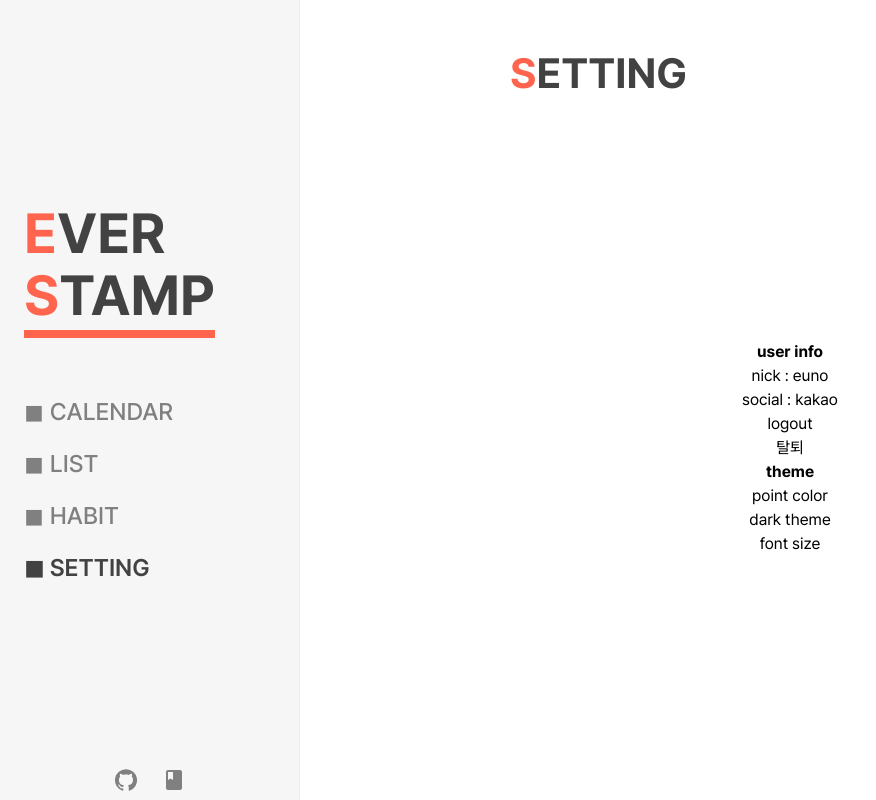
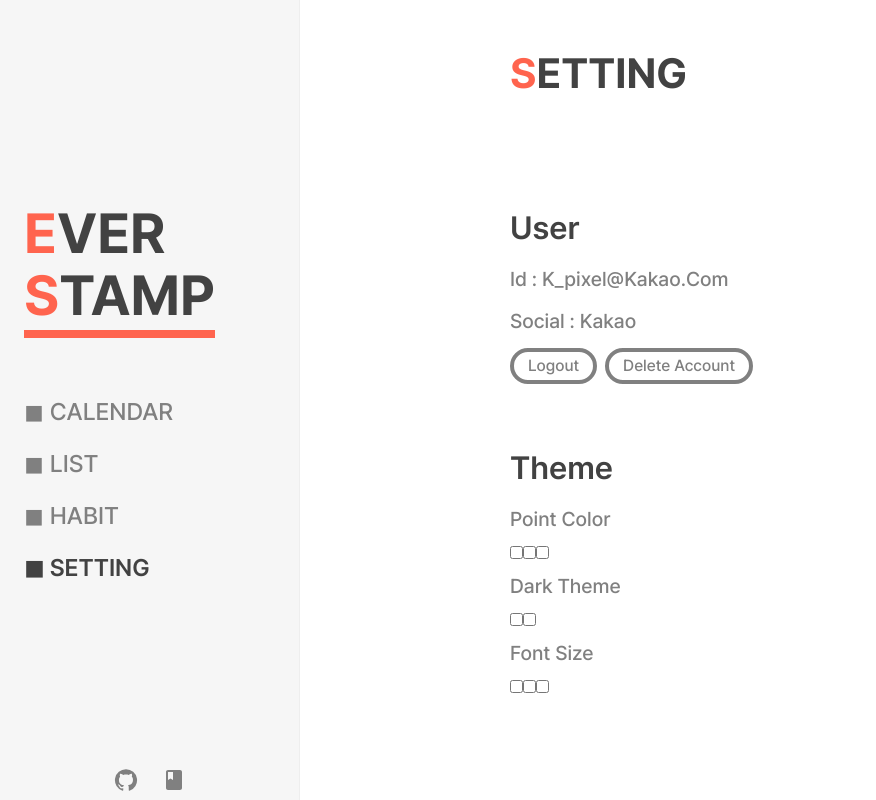
Before and after one commit to EunoChoi/everstamp, a Next.js app: page /io/setting in a window 1280 px wide. Shown: the whole page, without its empty margins (0-876 px from the left). Built offline with nearby package versions, Linux system fonts and the light colour scheme.

Commit message:
make setting page base frame

```diff
--- a/src/app/io/(afterLogin)/setting/page.tsx
+++ b/src/app/io/(afterLogin)/setting/page.tsx
@@ -10,16 +10,38 @@ const Setting = () => {
     <Wrapper>
       <Header subTitle="" />
       <Content>
-        <b>user info</b>
-        <span>nick : euno</span>
-        <span>social : kakao</span>
-        <span>logout</span>
-        <span>탈퇴</span>
+        <Section>
+          <Title>user</Title>
+          <Text>id : k_pixel@kakao.com</Text>
+          <Text>social : kakao</Text>
+          <FlexRow>
+            <Button>logout</Button>
+            <Button>delete account</Button>
+          </FlexRow>
+        </Section>
 
-        <b>theme</b>
-        <span>point color</span>
-        <span>dark theme</span>
-        <span>font size</span>
+        <Section>
+          <Title>theme</Title>
+          <Text>point color</Text>
+          <FlexRow>
+            <input type="checkbox"></input>
+            <input type="checkbox"></input>
+            <input type="checkbox"></input>
+          </FlexRow>
+
+          <Text>dark theme</Text>
+          <FlexRow>
+            <input type="checkbox"></input>
+            <input type="checkbox"></input>
+          </FlexRow>
+          <Text>font size</Text>
+          <FlexRow>
+            <input type="checkbox"></input>
+            <input type="checkbox"></input>
+            <input type="checkbox"></input>
+          </FlexRow>
+        </Section>
+
       </Content>
     </Wrapper>
   );
@@ -44,7 +66,6 @@ const Wrapper = styled.div`
     padding: 0;
   }
 `
-
 const Content = styled.div`
   width: 100%;
   height: calc(100vh - var(--mobileHeader));
@@ -60,3 +81,53 @@ const Content = styled.div`
     padding: 0 5vw;
   }
 `
+const Section = styled.div`
+  width: 100%;
+  height: auto;
+  padding: 24px 0;
+
+  display: flex;
+  flex-direction: column;
+  justify-content: center;
+  align-items: start;
+
+  *{
+    padding: 6px 0;
+  }
+`
+const Title = styled.span`
+  font-size: 32px;
+  font-weight: 600;
+  color: rgb(var(--grey_Title));
+
+  text-transform: capitalize;
+`
+const Text = styled.span`
+  font-size: 20px;
+  font-weight: 500;
+  color: rgb(var(--grey_Title));
+  color: grey;
+
+  text-transform: capitalize;
+`
+
+const FlexRow = styled.div`
+  display: flex;
+`
+const Button = styled.button`
+  cursor: pointer;
+  transition: all ease-in-out 0.3s;
+
+  padding: 2px 14px;
+  border-radius: 50px;
+  border: solid 4px grey;
+  margin-right: 8px;
+
+  font-weight: 500;
+  text-transform: capitalize;
+  color: grey;
+  &:hover{
+    border: solid 4px rgb(var(--point));
+    color: rgb(var(--point));
+  }
+`
```
